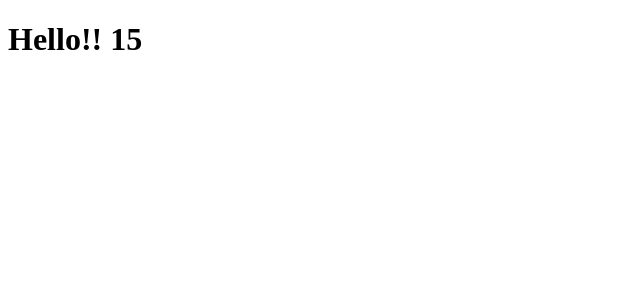
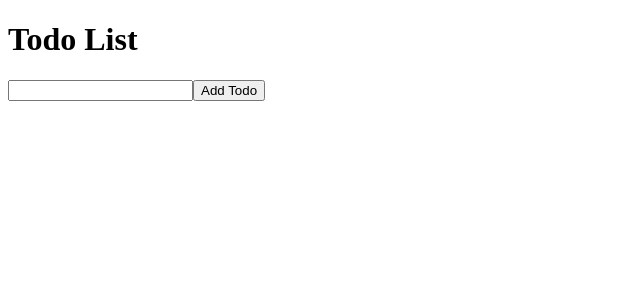
Before and after one commit to IshantL/React-typescript-example, a React app: page / in a window 1280 px wide. Shown: the top 300 px of the page, without its empty margins (0-640 px from the left). Built offline with nearby package versions, Linux system fonts and the light colour scheme.

Commit message:
hooks usestate

```diff
--- a/src/index.tsx
+++ b/src/index.tsx
@@ -1,16 +1,43 @@
-import React from 'react'
-import ReactDom from 'react-dom';
+import React, { Fragment, useState } from "react";
+import ReactDom from "react-dom";
+import { strict } from "assert";
+import { string } from "prop-types";
 
-const sum = (a: number, b: number):number => {
-  return a+b;
+const sum = (a: number, b: number): number => {
+  return a + b;
+};
+
+type FormElem = React.FormEvent<HTMLFormElement>;
+//type references another type
+
+interface Itodo {
+  text:string
+  complete: boolean
 }
+//interface creates new tpes
 export default function App(): JSX.Element {
+  const [value, setValue] = useState<string>("");
+  const [todos, setTodos] = useState<Itodo[]>([]);
+
+  const handleSubmit = (e:FormElem):void =>{
+    e.preventDefault();
+    addTodo(value);
+    setValue('');
+  }
+  const addTodo =(text:string) =>{
+    const newTodos:Itodo[] = [...todos, { text, complete:false}]
+    setTodos(newTodos);
+  }
   return (
-    <h1>
-      Hello!! {sum(10,5)}
-    </h1>
-  )
+    <Fragment>
+      <h1>Todo List</h1>
+      <form onSubmit={handleSubmit}>
+        <input type="text" value={value} onChange={e => setValue(e.target.value)} required/>
+        <button type="submit">Add Todo</button>
+      </form>
+    </Fragment>
+  );
 }
-const root = document.getElementById('app-root');
+const root = document.getElementById("app-root");
 
 ReactDom.render(<App />, root);
```
